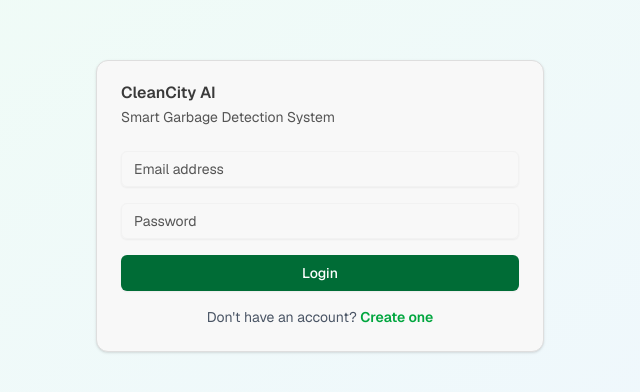
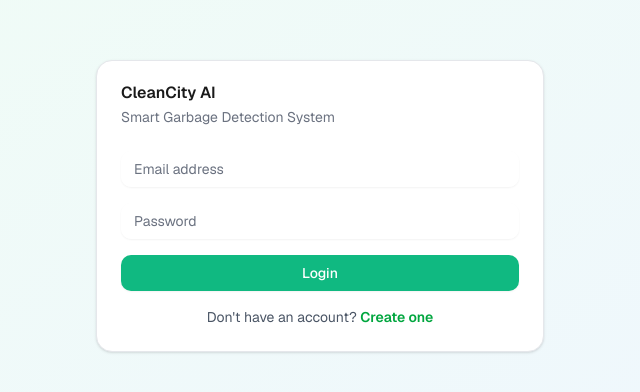
Before and after one commit to RohitKhosare/v0-garbage-detection-system, a Next.js app: page /login in a window 1280 px wide. Shown: the part 194-586 px from the top of the page, without its empty margins (320-960 px from the left). Built offline with nearby package versions, Linux system fonts and the light colour scheme; no server answers.

Commit message:
feat: update design tokens to modern gradient theme for CleanCity AI
Co-authored-by: Rohit Khosare <195803977+RohitKhosare@users.noreply.github.com>

```diff
--- a/app/globals.css
+++ b/app/globals.css
@@ -4,76 +4,76 @@
 @custom-variant dark (&:is(.dark *));
 
 :root {
-  /* Updated design tokens for smart city environmental theme */
-  --background: oklch(1 0 0);
-  --foreground: oklch(0.25 0 0);
-  --card: oklch(0.98 0 0);
-  --card-foreground: oklch(0.35 0 0);
-  --popover: oklch(1 0 0);
-  --popover-foreground: oklch(0.25 0 0);
-  --primary: oklch(0.45 0.15 160);
-  --primary-foreground: oklch(1 0 0);
-  --secondary: oklch(0.55 0.12 160);
-  --secondary-foreground: oklch(1 0 0);
-  --muted: oklch(0.96 0 0);
-  --muted-foreground: oklch(0.45 0 0);
-  --accent: oklch(0.55 0.12 160);
-  --accent-foreground: oklch(1 0 0);
-  --destructive: oklch(0.577 0.245 27.325);
-  --destructive-foreground: oklch(1 0 0);
-  --border: oklch(0.9 0 0);
-  --input: oklch(0.96 0 0);
-  --ring: oklch(0.45 0.15 160);
-  --chart-1: oklch(0.6 0.15 160);
-  --chart-2: oklch(0.65 0.12 200);
-  --chart-3: oklch(0.7 0.15 60);
-  --chart-4: oklch(0.6 0.18 320);
-  --chart-5: oklch(0.65 0.15 160);
-  --radius: 0.5rem;
-  --sidebar: oklch(0.96 0 0);
-  --sidebar-foreground: oklch(0.25 0 0);
-  --sidebar-primary: oklch(1 0 0);
-  --sidebar-primary-foreground: oklch(0.45 0.15 160);
-  --sidebar-accent: oklch(0.55 0.12 160);
-  --sidebar-accent-foreground: oklch(1 0 0);
-  --sidebar-border: oklch(0.9 0 0);
-  --sidebar-ring: oklch(0.45 0.15 160);
+  /* Modern gradient theme for CleanCity AI */
+  --background: #f8fafb;
+  --foreground: #1a1a1a;
+  --card: #ffffff;
+  --card-foreground: #1a1a1a;
+  --popover: #ffffff;
+  --popover-foreground: #1a1a1a;
+  --primary: #10b981;
+  --primary-foreground: #ffffff;
+  --secondary: #0ea5e9;
+  --secondary-foreground: #ffffff;
+  --muted: #f3f4f6;
+  --muted-foreground: #6b7280;
+  --accent: #8b5cf6;
+  --accent-foreground: #ffffff;
+  --destructive: #ef4444;
+  --destructive-foreground: #ffffff;
+  --border: #e5e7eb;
+  --input: #ffffff;
+  --ring: #10b981;
+  --chart-1: #10b981;
+  --chart-2: #0ea5e9;
+  --chart-3: #f59e0b;
+  --chart-4: #8b5cf6;
+  --chart-5: #06b6d4;
+  --radius: 0.75rem;
+  --sidebar: #ffffff;
+  --sidebar-foreground: #1a1a1a;
+  --sidebar-primary: #10b981;
+  --sidebar-primary-foreground: #ffffff;
+  --sidebar-accent: #0ea5e9;
+  --sidebar-accent-foreground: #ffffff;
+  --sidebar-border: #e5e7eb;
+  --sidebar-ring: #10b981;
 }
 
 .dark {
-  /* Updated dark mode tokens for environmental theme */
-  --background: oklch(0.08 0 0);
-  --foreground: oklch(0.95 0 0);
-  --card: oklch(0.12 0 0);
-  --card-foreground: oklch(0.9 0 0);
-  --popover: oklch(0.08 0 0);
-  --popover-foreground: oklch(0.95 0 0);
-  --primary: oklch(0.6 0.15 160);
-  --primary-foreground: oklch(0.08 0 0);
-  --secondary: oklch(0.2 0 0);
-  --secondary-foreground: oklch(0.95 0 0);
-  --muted: oklch(0.15 0 0);
-  --muted-foreground: oklch(0.65 0 0);
-  --accent: oklch(0.2 0 0);
-  --accent-foreground: oklch(0.95 0 0);
-  --destructive: oklch(0.396 0.141 25.723);
-  --destructive-foreground: oklch(0.637 0.237 25.331);
-  --border: oklch(0.2 0 0);
-  --input: oklch(0.15 0 0);
-  --ring: oklch(0.6 0.15 160);
-  --chart-1: oklch(0.6 0.15 160);
-  --chart-2: oklch(0.65 0.12 200);
-  --chart-3: oklch(0.7 0.15 60);
-  --chart-4: oklch(0.6 0.18 320);
-  --chart-5: oklch(0.65 0.15 160);
-  --sidebar: oklch(0.12 0 0);
-  --sidebar-foreground: oklch(0.95 0 0);
-  --sidebar-primary: oklch(0.6 0.15 160);
-  --sidebar-primary-foreground: oklch(0.95 0 0);
-  --sidebar-accent: oklch(0.2 0 0);
-  --sidebar-accent-foreground: oklch(0.95 0 0);
-  --sidebar-border: oklch(0.2 0 0);
-  --sidebar-ring: oklch(0.6 0.15 160);
+  /* Modern dark mode theme */
+  --background: #0f172a;
+  --foreground: #f1f5f9;
+  --card: #1e293b;
+  --card-foreground: #f1f5f9;
+  --popover: #1e293b;
+  --popover-foreground: #f1f5f9;
+  --primary: #10b981;
+  --primary-foreground: #0f172a;
+  --secondary: #0ea5e9;
+  --secondary-foreground: #0f172a;
+  --muted: #334155;
+  --muted-foreground: #cbd5e1;
+  --accent: #8b5cf6;
+  --accent-foreground: #f1f5f9;
+  --destructive: #ef4444;
+  --destructive-foreground: #f1f5f9;
+  --border: #334155;
+  --input: #1e293b;
+  --ring: #10b981;
+  --chart-1: #10b981;
+  --chart-2: #0ea5e9;
+  --chart-3: #f59e0b;
+  --chart-4: #8b5cf6;
+  --chart-5: #06b6d4;
+  --sidebar: #1e293b;
+  --sidebar-foreground: #f1f5f9;
+  --sidebar-primary: #10b981;
+  --sidebar-primary-foreground: #0f172a;
+  --sidebar-accent: #0ea5e9;
+  --sidebar-accent-foreground: #f1f5f9;
+  --sidebar-border: #334155;
+  --sidebar-ring: #10b981;
 }
 
 @theme inline {
@@ -123,5 +123,39 @@
   }
   body {
     @apply bg-background text-foreground;
+    font-feature-settings: "rlig" 1, "calt" 1;
+  }
+
+  /* Smooth scrolling */
+  html {
+    scroll-behavior: smooth;
+  }
+
+  /* Modern shadows */
+  .shadow-sm {
+    box-shadow: 0 1px 2px 0 rgb(0 0 0 / 0.05);
+  }
+
+  .shadow-md {
+    box-shadow: 0 4px 6px -1px rgb(0 0 0 / 0.1), 0 2px 4px -2px rgb(0 0 0 / 0.1);
+  }
+
+  .shadow-lg {
+    box-shadow: 0 10px 15px -3px rgb(0 0 0 / 0.1), 0 4px 6px -4px rgb(0 0 0 / 0.1);
+  }
+
+  /* Button enhancements */
+  button {
+    transition: all 0.2s ease-in-out;
+  }
+
+  /* Link enhancements */
+  a {
+    @apply transition-colors duration-200;
+  }
+
+  /* Card styles */
+  .card {
+    @apply rounded-xl shadow-sm border border-border;
   }
 }
--- a/components/headers/CitizenHeader.tsx
+++ b/components/headers/CitizenHeader.tsx
@@ -2,7 +2,7 @@
 
 import { Button } from '@/components/ui/button'
 import Link from 'next/link'
-import { FileText, MapPin, Home, Settings } from 'lucide-react'
+import { FileText, MapPin, Home, Camera, LogOut } from 'lucide-react'
 
 interface CitizenHeaderProps {
   userEmail?: string
@@ -11,49 +11,58 @@ interface CitizenHeaderProps {
 
 export default function CitizenHeader({ userEmail, onLogout }: CitizenHeaderProps) {
   return (
-    <header className="bg-gradient-to-r from-green-50 to-green-100 border-b-2 border-green-300">
-      <div className="max-w-7xl mx-auto px-4 py-4">
-        {/* Logo and Title */}
-        <div className="flex justify-between items-center mb-4">
-          <div>
-            <h1 className="text-3xl font-bold text-green-700">CleanCity AI</h1>
-            <p className="text-sm text-green-600 font-semibold">Garbage Reporter</p>
+    <header className="sticky top-0 z-50 bg-gradient-to-r from-emerald-600 via-green-500 to-teal-500 shadow-lg border-b border-emerald-700/30">
+      <div className="max-w-7xl mx-auto px-6 py-5">
+        {/* Top section: Logo and User */}
+        <div className="flex justify-between items-center">
+          <div className="flex items-center gap-3">
+            <div className="w-10 h-10 bg-white rounded-lg flex items-center justify-center shadow-md">
+              <MapPin className="w-6 h-6 text-emerald-600" />
+            </div>
+            <div>
+              <h1 className="text-2xl font-bold text-white tracking-tight">CleanCity AI</h1>
+              <p className="text-sm text-emerald-100 font-medium">Citizen Reporter</p>
+            </div>
           </div>
-          <div className="flex items-center gap-4">
-            <span className="text-gray-700 font-medium">{userEmail}</span>
-            <Button
-              variant="default"
+
+          <div className="flex items-center gap-6">
+            <div className="flex flex-col items-end">
+              <span className="text-white text-sm font-medium">{userEmail}</span>
+              <span className="text-emerald-100 text-xs">Active</span>
+            </div>
+            <button
               onClick={onLogout}
-              className="bg-green-600 hover:bg-green-700"
+              className="flex items-center gap-2 px-4 py-2 bg-white/20 hover:bg-white/30 text-white rounded-lg font-medium transition-all duration-200 hover:scale-105"
             >
+              <LogOut className="w-4 h-4" />
               Logout
-            </Button>
+            </button>
           </div>
         </div>
 
         {/* Navigation Menu */}
-        <nav className="flex gap-2 flex-wrap">
+        <nav className="flex gap-1 mt-4 flex-wrap">
           <Link href="/dashboard-citizen">
-            <Button variant="ghost" className="text-green-700 hover:bg-green-200">
+            <Button variant="ghost" className="text-white hover:bg-white/20 font-medium transition-all duration-200">
               <Home className="w-4 h-4 mr-2" />
               Dashboard
             </Button>
           </Link>
           <Link href="/report">
-            <Button variant="ghost" className="text-green-700 hover:bg-green-200">
+            <Button variant="ghost" className="text-white hover:bg-white/20 font-medium transition-all duration-200">
               <FileText className="w-4 h-4 mr-2" />
               Report Garbage
             </Button>
           </Link>
           <Link href="/map">
-            <Button variant="ghost" className="text-green-700 hover:bg-green-200">
+            <Button variant="ghost" className="text-white hover:bg-white/20 font-medium transition-all duration-200">
               <MapPin className="w-4 h-4 mr-2" />
               View Map
             </Button>
           </Link>
           <Link href="/cctv">
-            <Button variant="ghost" className="text-green-700 hover:bg-green-200">
-              <Settings className="w-4 h-4 mr-2" />
+            <Button variant="ghost" className="text-white hover:bg-white/20 font-medium transition-all duration-200">
+              <Camera className="w-4 h-4 mr-2" />
               CCTV Feeds
             </Button>
           </Link>
```
Also changed, not shown: components/headers/CollectorHeader.tsx (+33 -24 lines), components/headers/MunicipalHeader.tsx (+36 -27 lines).
